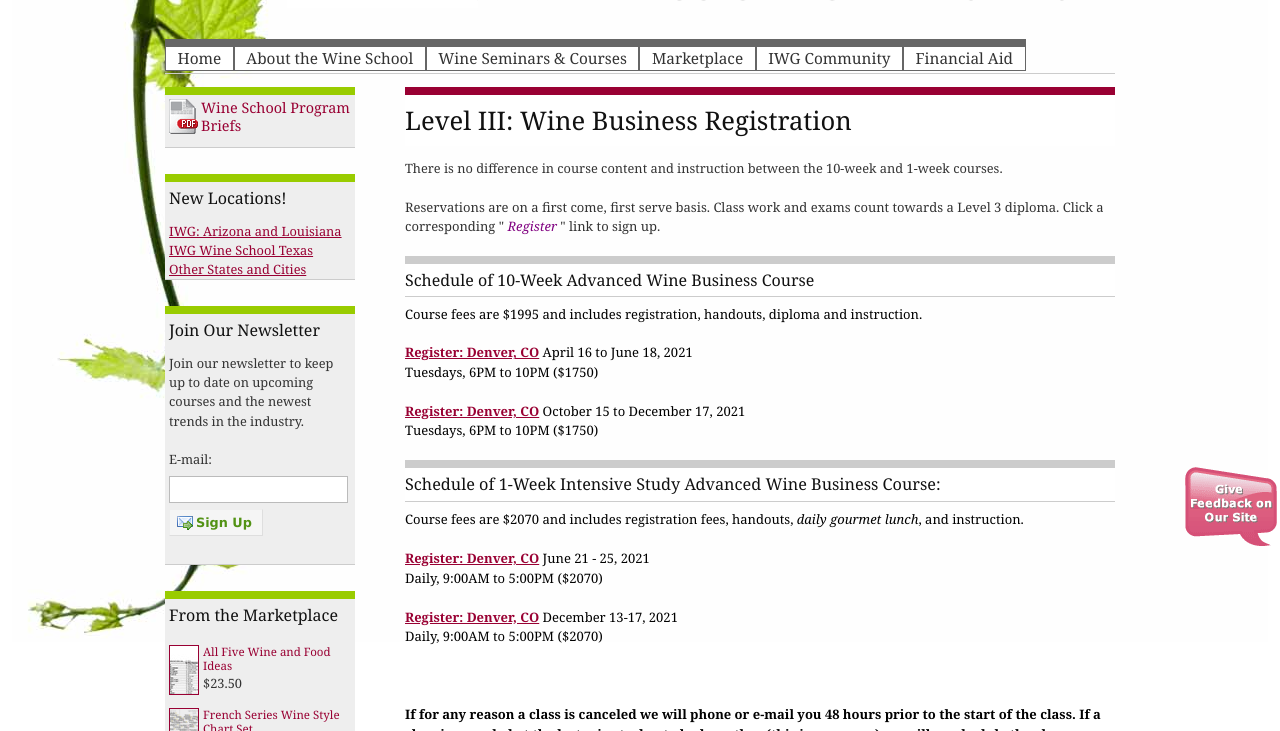
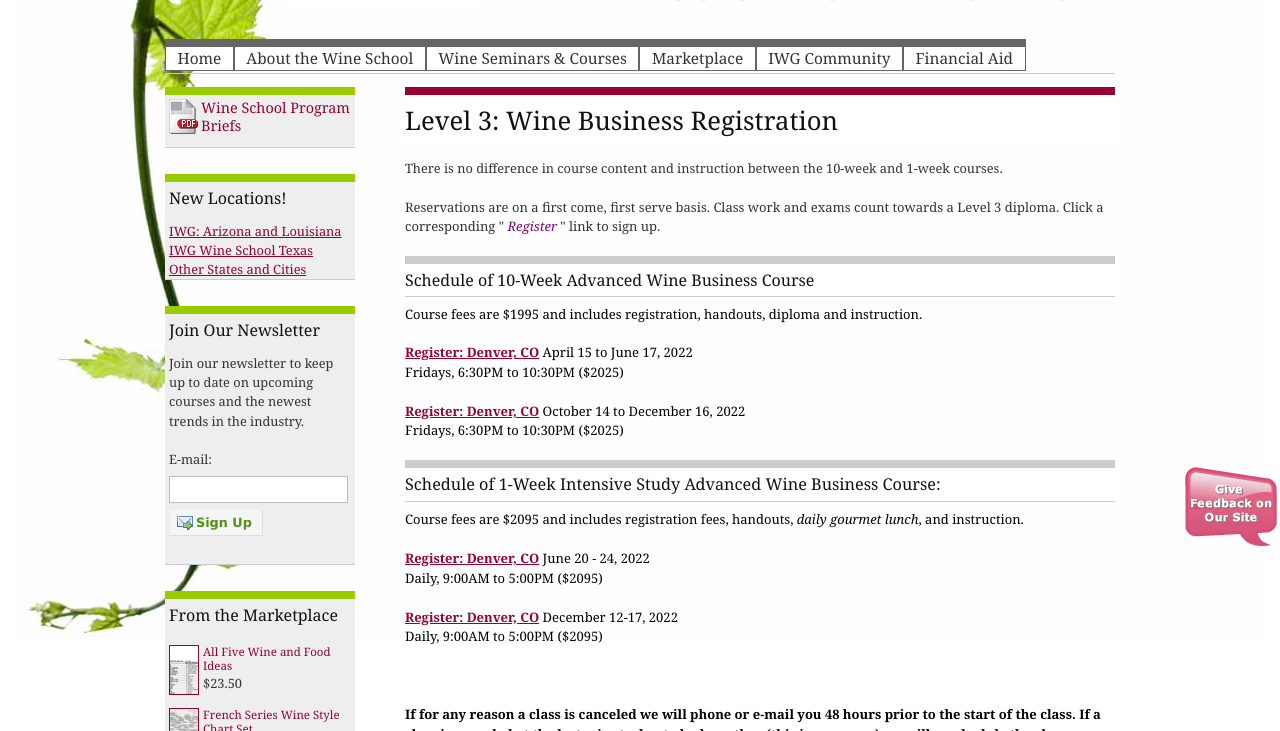
Before and after one commit to CKDev/internationalwineguild.com, a Jekyll site: the page built from the-wine-business-registration.html, in a window 1280 px wide. Shown: the part 338-1069 px from the top of the page. Built offline with Jekyll 4.4.1, drawn with Linux system fonts in a browser that asks for light colours; a script that is not in the unit is left out; comment, search, counter and statistics services are not loaded.

Commit message:
Update the-wine-business-registration.html

```diff
--- a/the-wine-business-registration.html
+++ b/the-wine-business-registration.html
@@ -4,7 +4,7 @@ permalink: "/the-wine-business-registration"
 ---
 
 
-<h1>Level III: Wine Business Registration</h1>
+<h1>Level 3: Wine Business Registration</h1>
 <p>There is no difference in course content and instruction between the 10-week and 1-week courses.</p>
 <p><span style="font-size: small;">Reservations are on a first come, first serve basis. Class work and exams count
     towards a Level 3 diploma. Click a corresponding "</span><em style="font-size: small;">
@@ -17,28 +17,28 @@ permalink: "/the-wine-business-registration"
 
 </p>
 <p><a
-    href="http://ww4.aitsafe.com/cf/add.cfm?userid=6714687&amp;product=Advanced+Wine+Biz+Denver+PM+-++April+16+-+June+18,+2021&amp;price=1995&amp;return=www.internationalwineguild.com/the-wine-business-registration"
-    class="ga-track"><strong>Register: Denver, CO</strong></a> April 16 to June 18, 2021<br>
-  Tuesdays, 6PM to 10PM ($1750)</p>
+    href="http://ww4.aitsafe.com/cf/add.cfm?userid=6714687&amp;product=Advanced+Wine+Biz+Denver+PM+-++April+15+-+June+17,+2022&amp;price=2025&amp;return=www.internationalwineguild.com/the-wine-business-registration"
+    class="ga-track"><strong>Register: Denver, CO</strong></a> April 15 to June 17, 2022<br>
+  Fridays, 6:30PM to 10:30PM ($2025)</p>
 
 <p><a
-    href="http://ww4.aitsafe.com/cf/add.cfm?userid=6714687&amp;product=Advanced+Wine+Biz+Denver+PM+-++Oct+15+-+Dec+17,+2021&amp;price=1995&amp;return=www.internationalwineguild.com/the-wine-business-registration"
-    class="ga-track"><strong>Register: Denver, CO</strong></a> October 15 to December 17, 2021<br>
-  Tuesdays, 6PM to 10PM ($1750)</p>
+    href="http://ww4.aitsafe.com/cf/add.cfm?userid=6714687&amp;product=Advanced+Wine+Biz+Denver+PM+-++Oct+14+-+Dec+16,+2022&amp;price=2025&amp;return=www.internationalwineguild.com/the-wine-business-registration"
+    class="ga-track"><strong>Register: Denver, CO</strong></a> October 14 to December 16, 2022<br>
+  Fridays, 6:30PM to 10:30PM ($2025)</p>
 
 <h2>Schedule of 1-Week Intensive Study Advanced Wine Business Course:</h2>
-<p>Course fees are $2070 and includes registration fees, handouts, <em>daily gourmet lunch</em>, and
+<p>Course fees are $2095 and includes registration fees, handouts, <em>daily gourmet lunch</em>, and
   instruction.</p>
 
 <p><a
-    href="http://ww4.aitsafe.com/cf/add.cfm?userid=6714687&amp;product=Intensive+Study+Adv+Wine+Business+Denver++-++June+21+-+25,+2021&amp;price=2070&amp;return=www.internationalwineguild.com/advanced-Wine-Business-registration"
-    class="ga-track"><strong>Register: Denver, CO</strong></a> June 21 - 25, 2021<br>
-  Daily, 9:00AM to 5:00PM ($2070)</p>
+    href="http://ww4.aitsafe.com/cf/add.cfm?userid=6714687&amp;product=Intensive+Study+Adv+Wine+Business+Denver++-++June+20+-+24,+2022&amp;price=2095&amp;return=www.internationalwineguild.com/advanced-Wine-Business-registration"
+    class="ga-track"><strong>Register: Denver, CO</strong></a> June 20 - 24, 2022<br>
+  Daily, 9:00AM to 5:00PM ($2095)</p>
 
 <p><a
-    href="http://ww4.aitsafe.com/cf/add.cfm?userid=6714687&amp;product=Intensive+Study+Adv+Wine+Business+Denver++-++Dec+13-+17,+2021&amp;price=2070&amp;return=www.internationalwineguild.com/advanced-Wine-Business-registration"
-    class="ga-track"><strong>Register: Denver, CO</strong></a> December 13-17, 2021<br>
-  Daily, 9:00AM to 5:00PM ($2070)</p>
+    href="http://ww4.aitsafe.com/cf/add.cfm?userid=6714687&amp;product=Intensive+Study+Adv+Wine+Business+Denver++-++Dec+12-+17,+2022&amp;price=2095&amp;return=www.internationalwineguild.com/advanced-Wine-Business-registration"
+    class="ga-track"><strong>Register: Denver, CO</strong></a> December 12-17, 2022<br>
+  Daily, 9:00AM to 5:00PM ($2095)</p>
 
 
 <p>&nbsp;</p>
```
